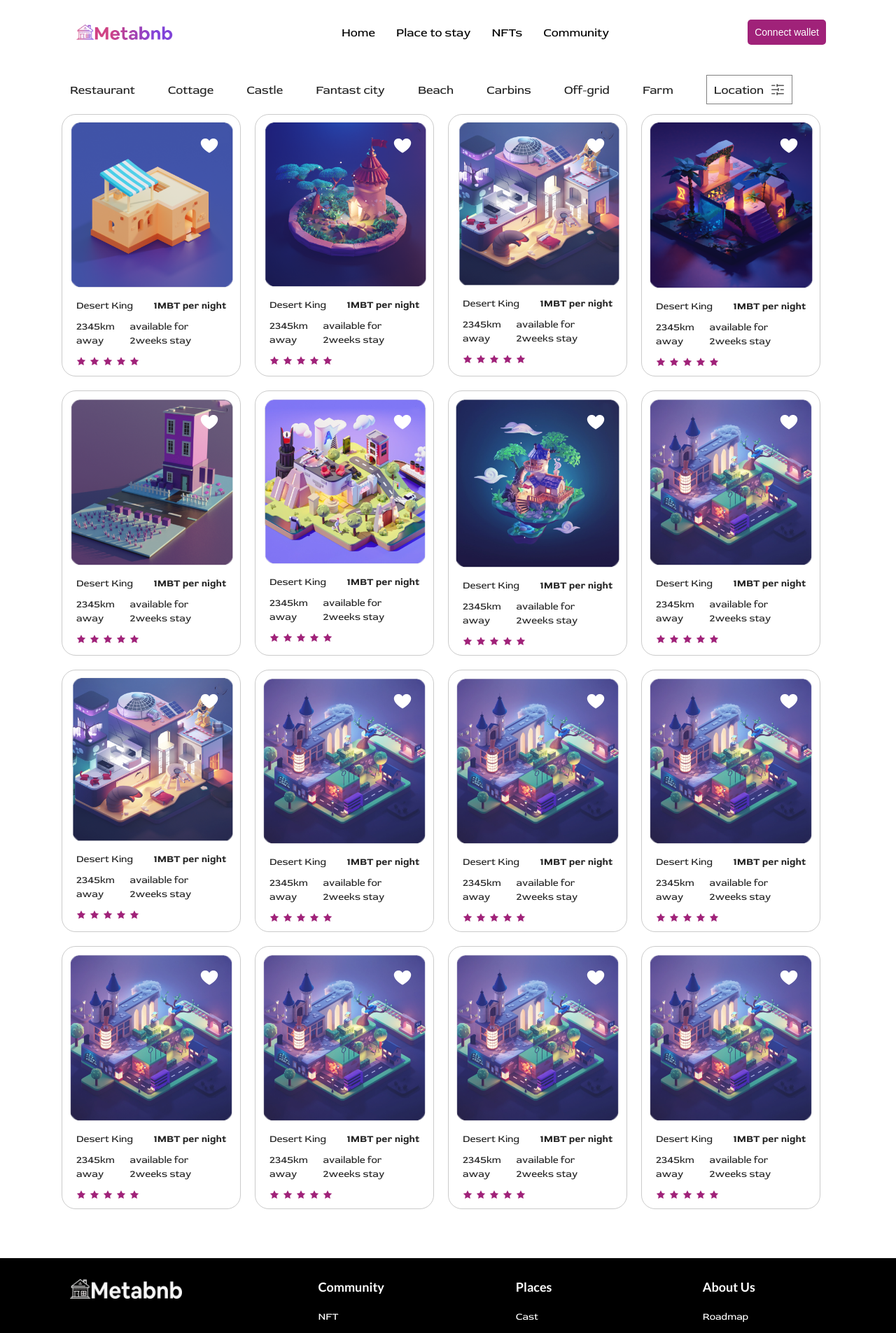
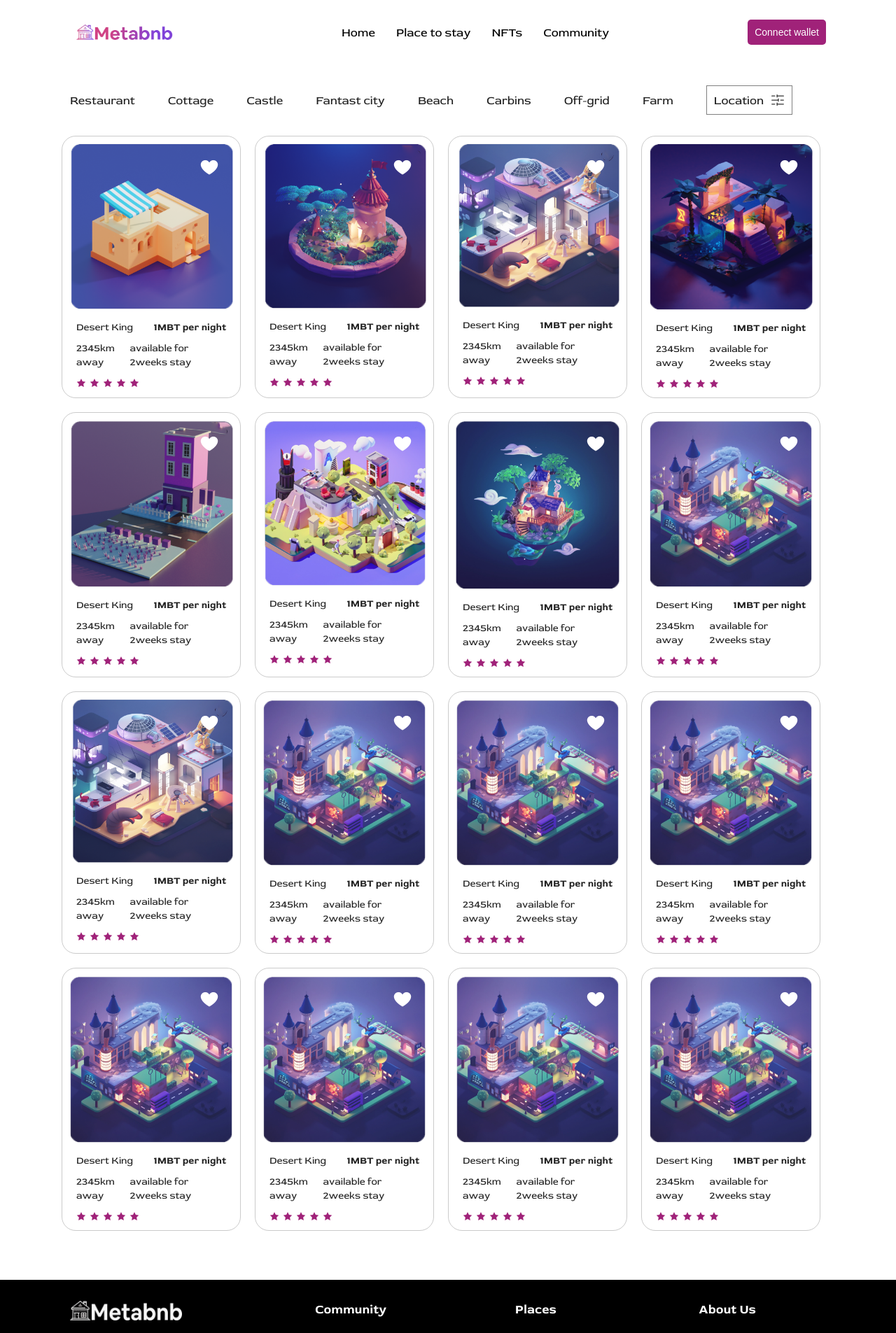
Before and after one commit to olathegreat/metabnb-, a React (Create React App) app: page /nfts in a window 1280 px wide. Shown: the top 1905 px of the page at 70% size. Built offline with nearby package versions, Linux system fonts and the light colour scheme.

Commit message:
style:strip for location select fixed

```diff
--- a/src/components/style.css
+++ b/src/components/style.css
@@ -97,6 +97,7 @@
     padding: 0;
     width: 90%;
     padding-left: 100px;
+    margin-bottom: 30px;
 
 
 
@@ -106,6 +107,7 @@
     cursor: pointer;
     margin-right: 20px;
     font-size: 1.2em;
+    margin-top: 15px;
 
 }
 .stripe li:last-child{
@@ -138,7 +140,8 @@
     padding: 0;
     margin: 0;
     margin-top: 20px;
-    font-family: redroselight;
+    font-family: redroseregular;
+
 
 }
 .footer ul{
@@ -159,7 +162,7 @@
 }
 .footer h3{
     margin-bottom: 20px;
-    font-weight: 900;
+    font-family: redrosebold;
 }
 .footer-first{
     display: flex;
```
